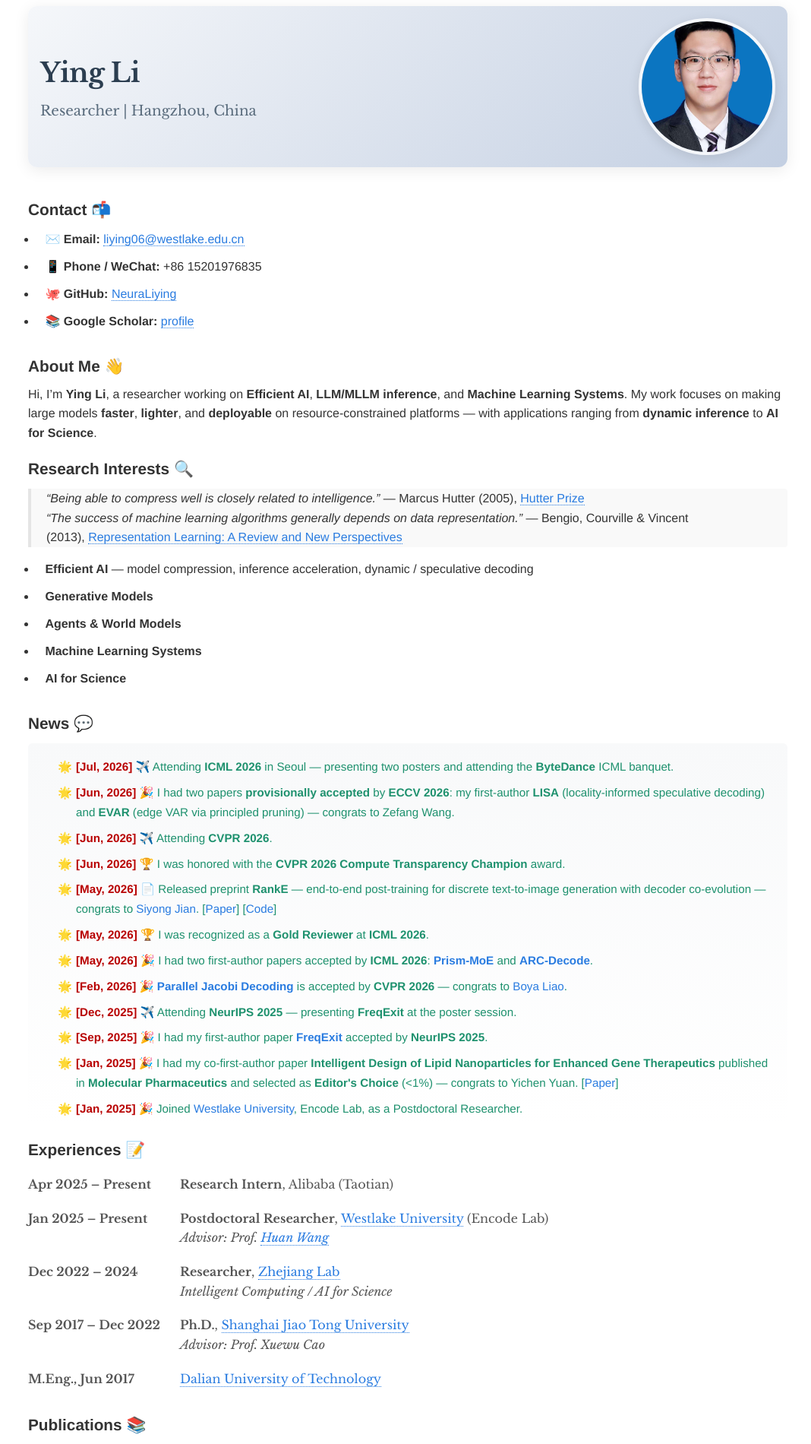
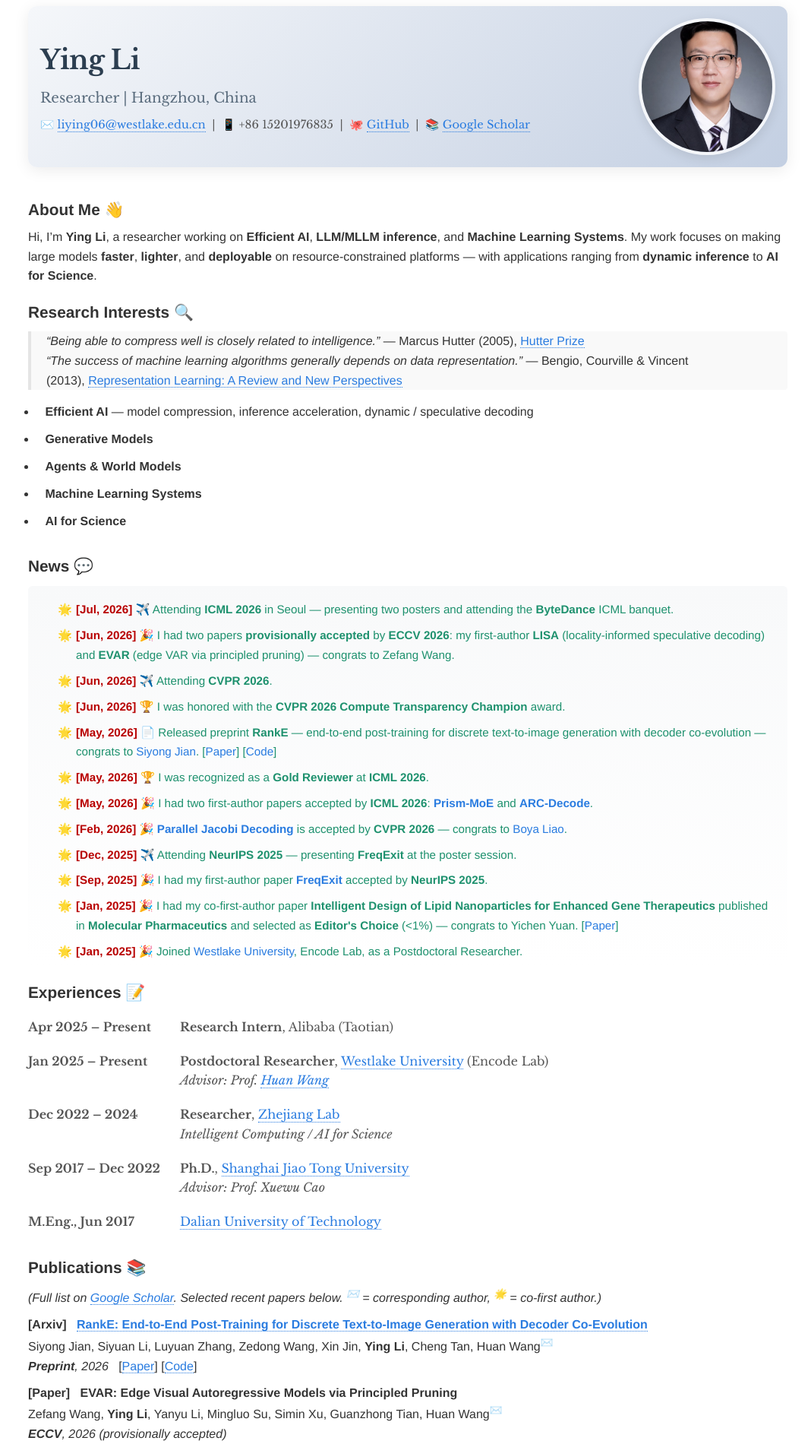
Before and after one commit to NeuraLiying/NeuraLiying.github.io, a Jekyll site: the page built from index.md, in a window 1280 px wide. Shown: the top 1900 px of the page at 76% size, without its empty margins (103-1171 px from the left). Built offline with Jekyll 4.4.1, drawn with Linux system fonts in a browser that asks for light colours; our own code applies the rules of GitHub Pages for plain Markdown files.

Commit message:
Swap profile photo; move contacts into header as a single row

```diff
--- a/_config.yml
+++ b/_config.yml
@@ -8,7 +8,7 @@ author:
   name: Ying Li
   desc: Researcher | Hangzhou, China
   email: liying06@westlake.edu.cn
-  selfie: assets/img/you.jpg
+  selfie: assets/img/myself.jpg
 
 # Social links (rendered as circular icons at the bottom of the page).
 # Leave blank to hide. `email: true` enables the email icon using author.email.
--- a/_layouts/about.html
+++ b/_layouts/about.html
@@ -16,6 +16,12 @@ layout: base
     <div class="info">
       <div class="title">{{ site.author.name }}</div>
       <div class="description">{{ site.author.desc }}</div>
+      <div class="contact" style="margin-top:.5rem;font-size:.92em;line-height:1.7;">
+        ✉️ <a href="mailto:liying06@westlake.edu.cn" style="color:#2a7ce0;text-decoration:none;">liying06@westlake.edu.cn</a>
+        &nbsp;|&nbsp; 📱 +86 15201976835
+        &nbsp;|&nbsp; 🐙 <a href="https://github.com/NeuraLiying" target="_blank" style="color:#2a7ce0;text-decoration:none;">GitHub</a>
+        &nbsp;|&nbsp; 📚 <a href="https://scholar.google.com/citations?user=jIkHgFAAAAAJ&hl" target="_blank" style="color:#2a7ce0;text-decoration:none;">Google Scholar</a>
+      </div>
     </div>
     <img class="selfie" alt="{{ site.author.name }}" src="{{ site.author.selfie }}" />
   </div>
--- a/index.md
+++ b/index.md
@@ -1,14 +1,6 @@
 ---
 layout: about
 ---
-
-### Contact 📬
-
-- ✉️ **Email:** [liying06@westlake.edu.cn](mailto:liying06@westlake.edu.cn)
-- 📱 **Phone / WeChat:** +86 15201976835
-- 🐙 **GitHub:** [NeuraLiying](https://github.com/NeuraLiying)
-- 📚 **Google Scholar:** [profile](https://scholar.google.com/citations?user=jIkHgFAAAAAJ&hl)
-
 ### About Me 👋
 
 Hi, I'm **Ying Li**, a researcher working on **Efficient AI**, **LLM/MLLM inference**, and **Machine Learning Systems**.
```
Also changed, not shown: assets/img/myself.jpg (added).
